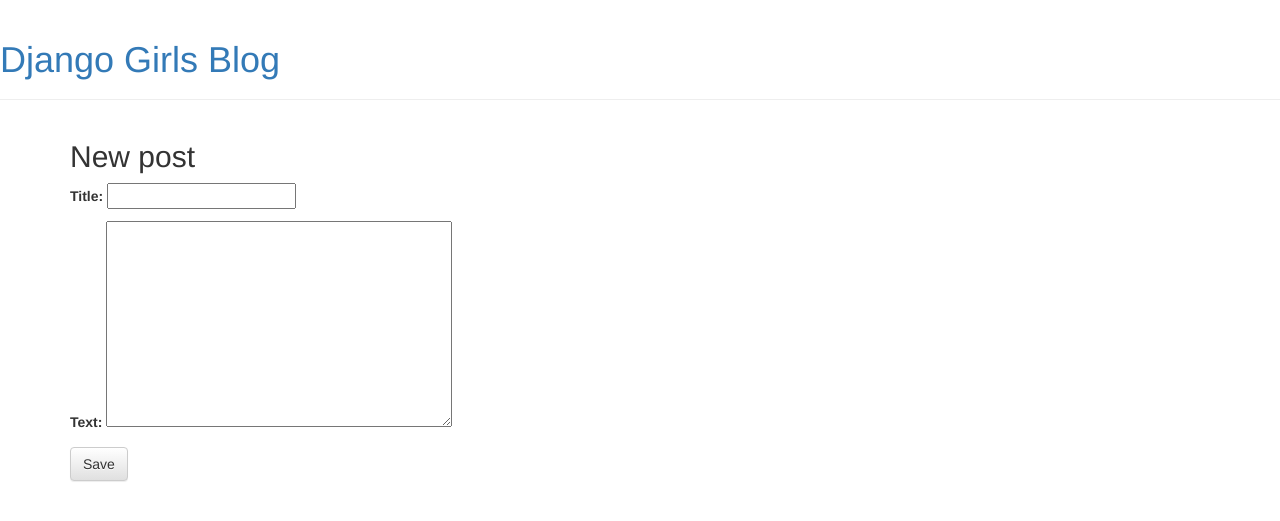
After one commit to kazuma-kurita/my-first-blog, a Django app: page /post/new/ in a window 1280 px wide. The commit adds this page. Shown: the top 521 px of the page. Run offline with Django 3.2, Linux system fonts and the light colour scheme; some libraries are stand-ins or nearby versions.

Commit message:
Added views to create/edit blog post inside the site.

```diff
--- /dev/null
+++ b/blog/forms.py
@@ -0,0 +1,9 @@
+from django import forms
+
+from .models import Post
+
+class PostForm(forms.ModelForm):
+
+    class Meta:
+        model = Post
+        fields = ('title', 'text',)
--- a/blog/templates/blog/base.html
+++ b/blog/templates/blog/base.html
@@ -2,21 +2,35 @@
 <html>
   <head>
     <title>Django Girls blog</title>
-        <link rel="stylesheet" href="//maxcdn.bootstrapcdn.com/bootstrap/3.2.0/css/bootstrap.min.css">
-        <link rel="stylesheet" href="//maxcdn.bootstrapcdn.com/bootstrap/3.2.0/css/bootstrap-theme.min.css">
-        <link href='//fonts.googleapis.com/css?family=Lobster&subset=latin,latin-ext' rel='stylesheet' type='text/css'>
-        <link rel="stylesheet" href="{% static 'css/blog.css' %}">
+    <link
+      rel="stylesheet"
+      href="//maxcdn.bootstrapcdn.com/bootstrap/3.2.0/css/bootstrap.min.css"
+    />
+    <link
+      rel="stylesheet"
+      href="//maxcdn.bootstrapcdn.com/bootstrap/3.2.0/css/bootstrap-theme.min.css"
+    />
+    <link
+      href="//fonts.googleapis.com/css?family=Lobster&subset=latin,latin-ext"
+      rel="stylesheet"
+      type="text/css"
+    />
+    <link rel="stylesheet" href="{% static 'css/blog.css' %}" />
   </head>
   <body>
     <div class="page-header">
+      {% if user.is_authenticated %}
+      <a href="{% url 'post_new' %}" class="top-menu"
+        ><span class="glyphicon glyphicon-plus"></span
+      ></a>
+      {% endif %}
       <h1><a href="/">Django Girls Blog</a></h1>
     </div>
 
     <div class="content container">
       <div class="row">
         <div class="col-md-8">
-                    {% block content %}
-                    {% endblock %}
+          {% block content %} {% endblock %}
         </div>
       </div>
     </div>
--- a/blog/templates/blog/post_detail.html
+++ b/blog/templates/blog/post_detail.html
@@ -4,6 +4,10 @@
   <div class="date">
     {{ post.published_date }}
   </div>
+  {% endif %} {% if user.is_authenticated %}
+  <a class="btn btn-default" href="{% url 'post_edit' pk=post.pk %}"
+    ><span class="glyphicon glyphicon-pencil"></span
+  ></a>
   {% endif %}
   <h2>{{ post.title }}</h2>
   <p>{{ post.text|linebreaksbr }}</p>
--- /dev/null
+++ b/blog/templates/blog/post_edit.html
@@ -0,0 +1,7 @@
+{% extends 'blog/base.html' %} {% block content %}
+<h2>New post</h2>
+<form method="POST" class="post-form">
+  {% csrf_token %} {{ form.as_p }}
+  <button type="submit" class="save btn btn-default">Save</button>
+</form>
+{% endblock %}
--- a/blog/urls.py
+++ b/blog/urls.py
@@ -4,4 +4,6 @@
 urlpatterns = [
     path('', views.post_list, name='post_list'),
     path('post/<int:pk>/', views.post_detail, name='post_detail'),
+    path('post/new/', views.post_new, name='post_new'),
+    path('post/<int:pk>/edit/', views.post_edit, name='post_edit'),
 ]
--- a/blog/views.py
+++ b/blog/views.py
@@ -2,6 +2,8 @@
 from django.utils import timezone
 from .models import Post
 from django.shortcuts import render, get_object_or_404
+from .forms import PostForm
+from django.shortcuts import redirect
 
 # Create your views here.
 def post_list(request):
@@ -11,3 +13,30 @@
 def post_detail(request, pk):
     post = get_object_or_404(Post, pk=pk)
     return render(request, 'blog/post_detail.html', {'post': post})
+
+def post_new(request):
+    if request.method == "POST":
+        form = PostForm(request.POST)
+        if form.is_valid():
+            post = form.save(commit=False)
+            post.author = request.user
+            post.published_date = timezone.now()
+            post.save()
+            return redirect('post_detail', pk=post.pk)
+    else:
+        form = PostForm()
+    return render(request, 'blog/post_edit.html', {'form': form})
+
+def post_edit(request, pk):
+    post = get_object_or_404(Post, pk=pk)
+    if request.method == "POST":
+        form = PostForm(request.POST, instance=post)
+        if form.is_valid():
+            post = form.save(commit=False)
+            post.author = request.user
+            post.published_date = timezone.now()
+            post.save()
+            return redirect('post_detail', pk=post.pk)
+    else:
+        form = PostForm(instance=post)
+    return render(request, 'blog/post_edit.html', {'form': form})
```
Lines whose indentation alone changed are shown as unchanged.
